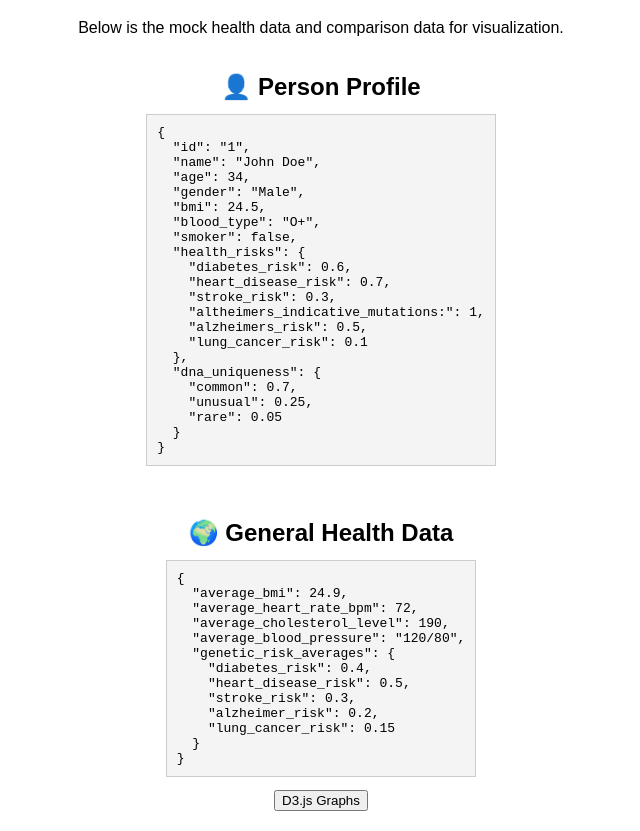
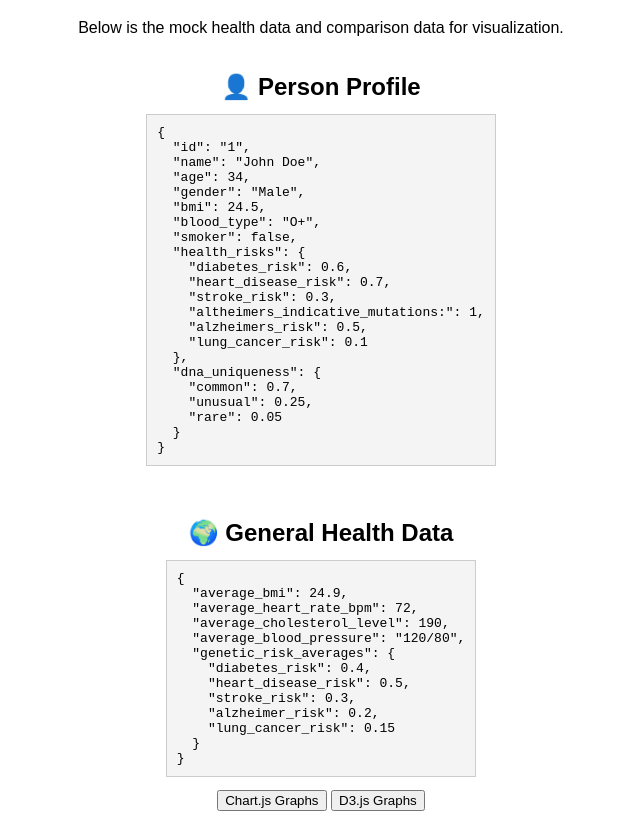
Before and after one commit to Simone-haukjaer/BigBrother, a website: page src/index.html in a window 1280 px wide. Shown: the part 61-892 px from the top of the page, without its empty margins (319-959 px from the left). Drawn offline with Linux system fonts and the light colour scheme.

Commit message:
Add chartjs button

```diff
--- a/src/index.html
+++ b/src/index.html
@@ -17,6 +17,7 @@
 
   <script src="script.js"></script>
 
+  <button onclick="window.location.href='chartjs_graphs.html'">Chart.js Graphs</button>
   <button onclick="window.location.href='d3_graphs.html'">D3.js Graphs</button>
 </body>
 </html>
```
